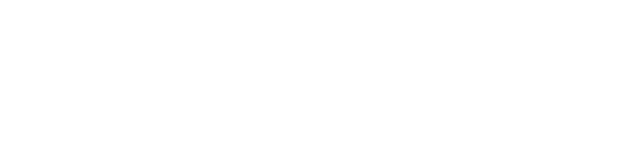
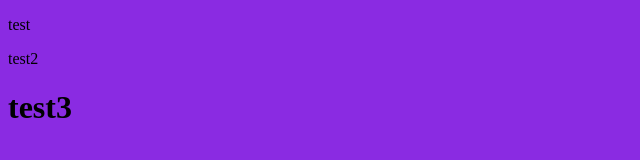
Before and after one commit to Edw0w/teste2-git-github, a plain HTML site: page teste2-git-github/index.html in a window 1280 px wide. Shown: the whole page, without its empty margins (0-640 px from the left). Drawn offline with Linux system fonts and the light colour scheme.

Commit message:
sugestao

```diff
--- a/teste2-git-github/index.html
+++ b/teste2-git-github/index.html
@@ -4,8 +4,15 @@
     <meta charset="UTF-8">
     <meta name="viewport" content="width=device-width, initial-scale=1.0">
     <title>Document</title>
+    <link rel="stylesheet" href="style.css">
 </head>
 <body>
+    <p>test</p>
+    <p>test2
+    </p>
+    <h1>test3
+
+    </h1>
 
 </body>
 </html>
```
